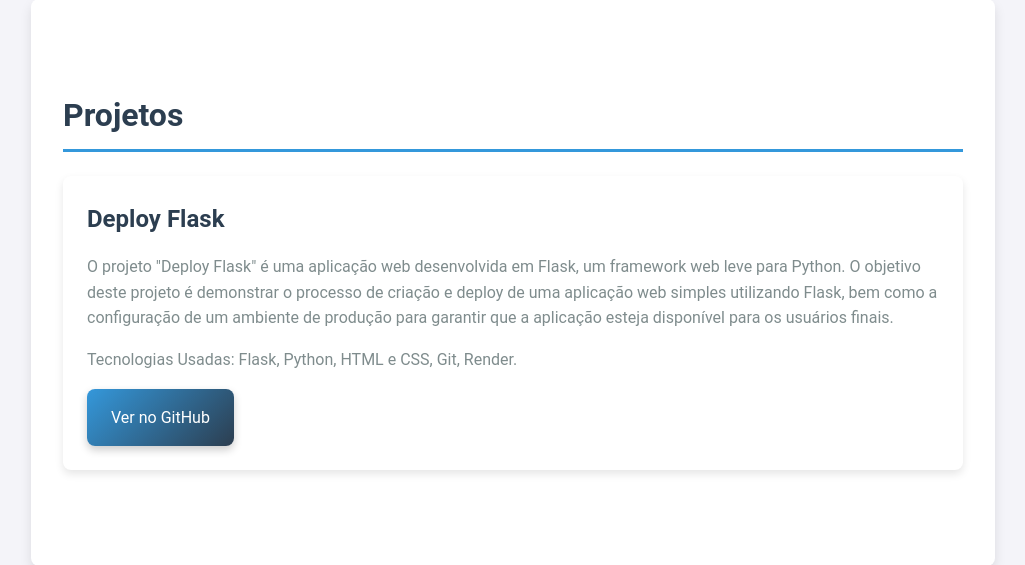
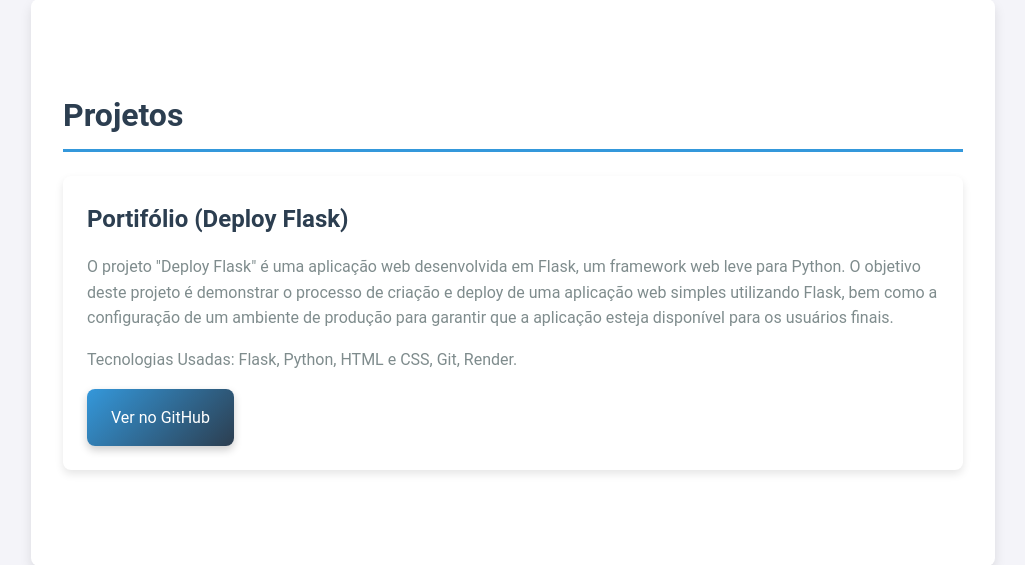
Before and after one commit to GuilhermeGustavoWeber/portfolio_V2, a Flask app: page / in a window 1280 px wide. Shown: the part 554-1119 px from the top of the page, without its empty margins (127-1152 px from the left). Run offline with Flask 3, Linux system fonts and the light colour scheme.

Commit message:
Update port.html

```diff
--- a/templates/port.html
+++ b/templates/port.html
@@ -23,13 +23,13 @@
 
     <section id="sobre">
         <h2>Sobre Mim</h2>
-        <p>Sou um desenvolvedor com o comprometimento e motivação na busca de oportunidades para crescer e contribuir, agregando conhecimento e desenvolvendo novas habilidades. Adquirindo experiência em várias linguagens de programação e frameworks modernos. </p>
+        <p>Sou um desenvolvedor com o comprometimento e motivação na busca de oportunidades para crescer e contribuir, agregando conhecimento e desenvolvendo novas habilidades. Adquirindo experiência em várias linguagens de programação e frameworks modernos.</p>
     </section>
 
     <section id="projetos">
         <h2>Projetos</h2>
         <div class="projeto">
-            <h3>Deploy Flask</h3>
+            <h3>Portifólio (Deploy Flask)</h3>
             <p>O projeto "Deploy Flask" é uma aplicação web desenvolvida em Flask, um framework web leve para Python. O objetivo deste projeto é demonstrar o processo de criação e deploy de uma aplicação web simples utilizando Flask, bem como a configuração de um ambiente de produção para garantir que a aplicação esteja disponível para os usuários finais.
             <p>Tecnologias Usadas: Flask, Python, HTML e CSS, Git, Render.</p>
             <a href="https://github.com/GuilhermeGustavoWeber/Portifolio_deployFlask" target="_blank" class="project-link">
```
